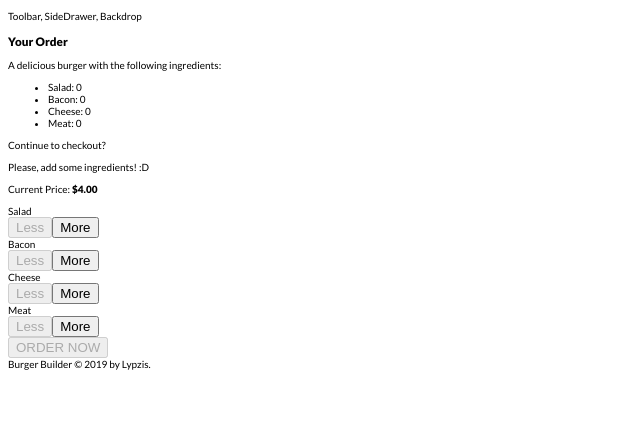
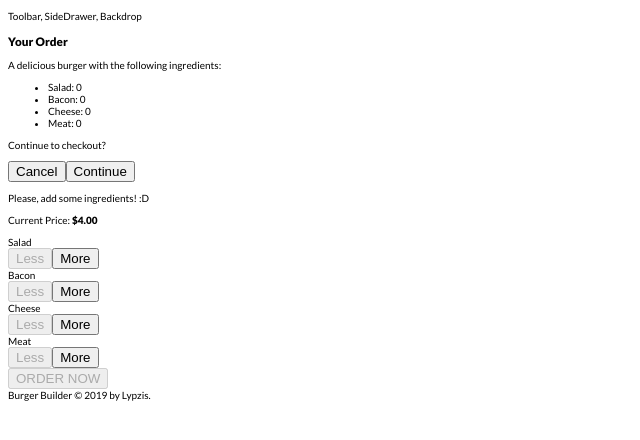
Before and after one commit to Lypzis/burger_builder, a React app: page / in a window 1280 px wide. Shown: the top 440 px of the page, without its empty margins (0-640 px from the left). Built offline with nearby package versions, Linux system fonts and the light colour scheme.

Commit message:
Adding Button.js

```diff
--- a/src/components/Burger/OrderSummary/OrderSummary.js
+++ b/src/components/Burger/OrderSummary/OrderSummary.js
@@ -1,6 +1,7 @@
 import React from 'react';
 
 import Aux from '../../../hoc/Aux';
+import Button from '../../UI/Button/Button';
 
 import classes from './OrderSummary.css';
 
@@ -20,6 +21,8 @@ const orderSummary = props => {
                 {ingredientSummary}
             </ul>
             <p>Continue to checkout?</p>
+            <Button btnType="Danger" clicked={props.purchaseCancel}>Cancel</Button>
+            <Button btnType="Success" clicked={props.purchaseContinue}>Continue</Button>
         </Aux>
     )
 };
--- /dev/null
+++ b/src/components/UI/Backdrop/Backdrop.css
@@ -0,0 +1,9 @@
+.Backdrop {
+    width: 100%;
+    height: 100%;
+    position: fixed;
+    top: 0;
+    left: 0;
+    z-index: 100;
+    background-color: rgba(0, 0, 0, .6);
+}
--- a/src/components/UI/Backdrop/Backdrop.js
+++ b/src/components/UI/Backdrop/Backdrop.js
@@ -1,7 +1,9 @@
 import React from 'react';
 
-const backdrop = props => {
+import classes from './Backdrop.css';
 
-}
+const backdrop = props => (
+    props.show ? <div className={classes.Backdrop} onClick={props.clicked}></div> : null
+);
 
 export default backdrop;
--- /dev/null
+++ b/src/components/UI/Button/Button.css
@@ -0,0 +1,24 @@
+.Button {
+    background-color: transparent;
+    border: none;
+    color: #fff;
+    outline: none;
+    cursor: pointer;
+    font: inherit;
+    padding: 1rem;
+    margin: 1rem;
+    font-weight: bold;
+}
+
+.Button:first-of-type {
+    margin-left: 0;
+    padding-left: 0;
+}
+
+.Success {
+    color: #5C9210;
+}
+
+.Danger {
+    color: #944317;
+}
--- /dev/null
+++ b/src/components/UI/Button/Button.js
@@ -0,0 +1,13 @@
+import React from 'react';
+
+import classes from './Button.css';
+
+const button = props => (
+    <button
+        className={[classes.Button, classes[props.btnType]].join(' ')}
+        onClick={props.clicked}>
+        {props.children}
+    </button>
+);
+
+export default button;
--- a/src/components/UI/Modal/Modal.js
+++ b/src/components/UI/Modal/Modal.js
@@ -1,11 +1,17 @@
 import React from 'react';
+
+import Aux from '../../../hoc/Aux';
+import Backdrop from '../Backdrop/Backdrop';
 
 import classes from './Modal.css';
 
 const modal = props => (
-    <div className={[classes.Modal, props.show ? classes.show : classes.doNotShow].join(' ')}>
-        {props.children}
-    </div>
+    <Aux>
+        <Backdrop show={props.show} clicked={props.modalClose}/>
+        <div className={[classes.Modal, props.show ? classes.show : classes.doNotShow].join(' ')}>
+            {props.children}
+        </div>
+    </Aux>
 );
 
 export default modal;
--- a/src/containers/BurgerBuilder/BurgerBuilder.js
+++ b/src/containers/BurgerBuilder/BurgerBuilder.js
@@ -43,6 +43,7 @@ class BurgerBuilder extends Component {
     }
 
     /**
+     * Updates one of the 'ingredients' amount
      * @param {object} ingredients
      * @param {float} totalPrice
      * @param {string} type
@@ -59,10 +60,11 @@ class BurgerBuilder extends Component {
             totalPrice
         });
 
-       this.updatePurchaseState(updatedIngredients);
+        this.updatePurchaseState(updatedIngredients);
     }
 
     /**
+     * Adds an ingredient
      * @param {string} type
      */
     addIngredientHandler = type => {
@@ -73,6 +75,8 @@ class BurgerBuilder extends Component {
     }
 
     /**
+     * Removes an ingredient
+     * - Has prevention against negative values.
      * @param {string} type
      */
     removeIngredientHandler = type => {
@@ -83,8 +87,22 @@ class BurgerBuilder extends Component {
             this.updateBurger(updatedCount, newPrice, type);
     }
 
+    /**
+     * Sets 'purchasing' to true
+     */
     purchaseHandler = () => {
-        this.setState({purchasing: true});
+        this.setState({ purchasing: true });
+    }
+
+    /**
+     * Sets 'purchasing' to true
+     */
+    purchaseCancelHandler = () => {
+        this.setState({ purchasing: false });
+    }
+
+    purchaseContinueHandler = () => {
+        alert('You Continue! :D');
     }
 
     render() {
@@ -94,10 +112,13 @@ class BurgerBuilder extends Component {
             disabledInfo[key] = disabledInfo[key] <= 0; // replaces values with true or false if it attends the condition
         }
 
-        return (
+        return ( // The Modal and its related content will only if purchasing is true
             <Aux>
-                <Modal show={this.state.purchasing}>
-                    <OrderSummary ingredients={this.state.ingredients} />
+                <Modal show={this.state.purchasing} modalClose={this.purchaseCancelHandler}>
+                    <OrderSummary
+                        purchaseContinue={this.purchaseContinueHandler}
+                        purchaseCancel={this.purchaseCancelHandler}
+                        ingredients={this.state.ingredients} />
                 </Modal>
                 <Burger ingredients={this.state.ingredients} />
                 <BuildControls
@@ -106,7 +127,7 @@ class BurgerBuilder extends Component {
                     disabled={disabledInfo}
                     price={this.state.totalPrice}
                     purchasable={this.state.purchasable}
-                    ordered={this.purchaseHandler}/>
+                    ordered={this.purchaseHandler} />
             </Aux>
         );
     }
```
